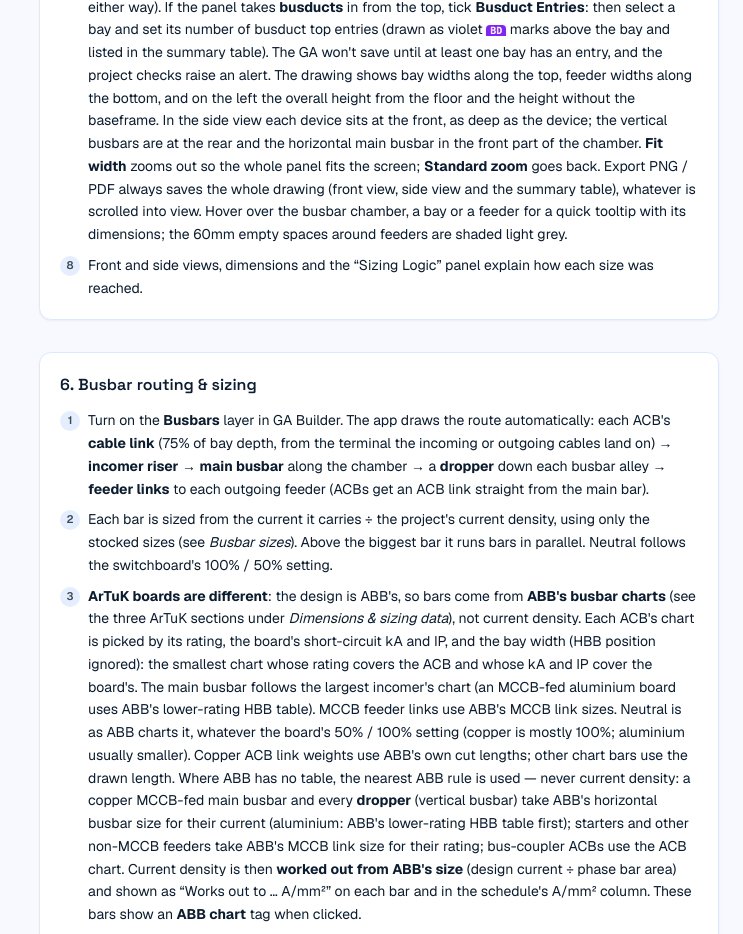
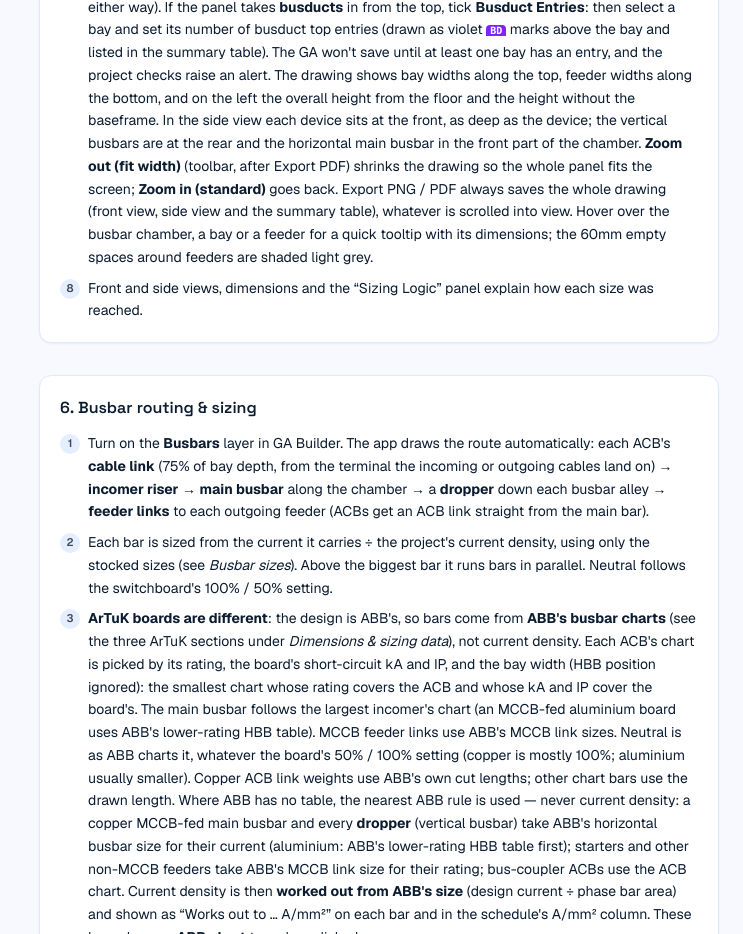
Before and after one commit to sidnet033/sidnet033, a Next.js app: page /how-it-works in a window 1280 px wide. Shown: the part 3680-4614 px from the top of the page, without its empty margins (537-1280 px from the left). Built offline with nearby package versions, Linux system fonts and the light colour scheme; no server answers; a web font is replaced by a local one.

Commit message:
GA: label the zoom toggle Zoom out / Zoom in
Co-Authored-By: Claude Opus 5.5 <noreply@anthropic.com>
Claude-Session: https://claude.ai/code/session_012eh6G732LxQZxzYXJ63qeK

```diff
--- a/src/components/ga-canvas.tsx
+++ b/src/components/ga-canvas.tsx
@@ -1664,7 +1664,7 @@ export function GaCanvas({
                 title={zoomMode === "standard" ? "Zoom out to see the whole panel width" : "Back to the standard zoom"}
                 className="btn btn-outline btn-sm"
               >
-                <Icon name={zoomMode === "standard" ? "zoom_out" : "zoom_in"} size={14} /> {zoomMode === "standard" ? "Fit width" : "Standard zoom"}
+                <Icon name={zoomMode === "standard" ? "zoom_out" : "zoom_in"} size={14} /> {zoomMode === "standard" ? "Zoom out (fit width)" : "Zoom in (standard)"}
               </button>
               <button
                 onClick={() => {
--- a/src/components/how-it-works.tsx
+++ b/src/components/how-it-works.tsx
@@ -355,8 +355,8 @@ export function HowItWorks() {
                 in the summary table). The GA won&apos;t save until at least one bay has an entry, and the project checks raise an alert.
                 The drawing shows bay widths along the top, feeder widths along the bottom, and on the left the overall height from the floor and
                 the height without the baseframe. In the side view each device sits at the front, as deep as the device; the vertical busbars
-                are at the rear and the horizontal main busbar in the front part of the chamber. <b>Fit width</b> zooms out so the whole panel
-                fits the screen; <b>Standard zoom</b> goes back. Export PNG / PDF always saves the whole drawing (front view, side view and the
+                are at the rear and the horizontal main busbar in the front part of the chamber. <b>Zoom out (fit width)</b> (toolbar, after Export
+                PDF) shrinks the drawing so the whole panel fits the screen; <b>Zoom in (standard)</b> goes back. Export PNG / PDF always saves the whole drawing (front view, side view and the
                 summary table), whatever is scrolled into view. Hover over the busbar chamber, a bay or a feeder for a quick tooltip with its dimensions; the 60mm empty
                 spaces around feeders are shaded light grey.
               </>,
```
